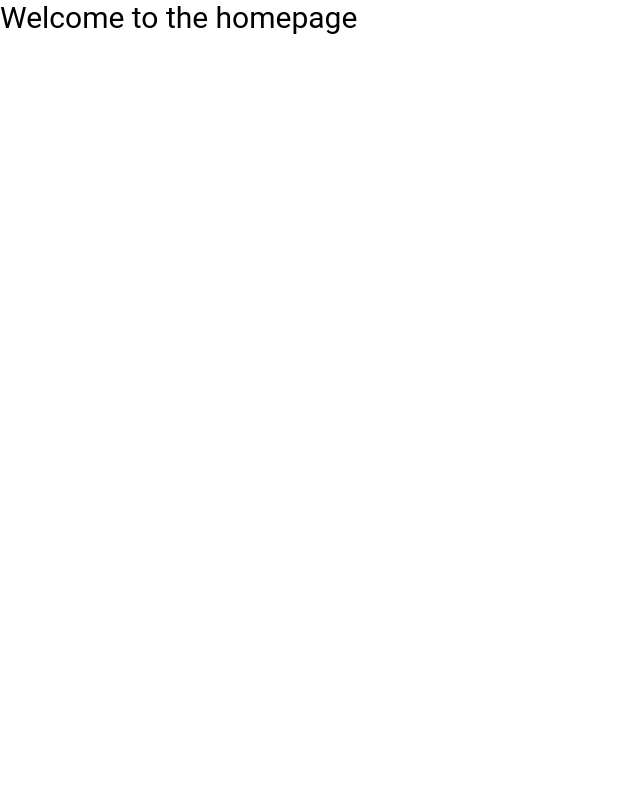
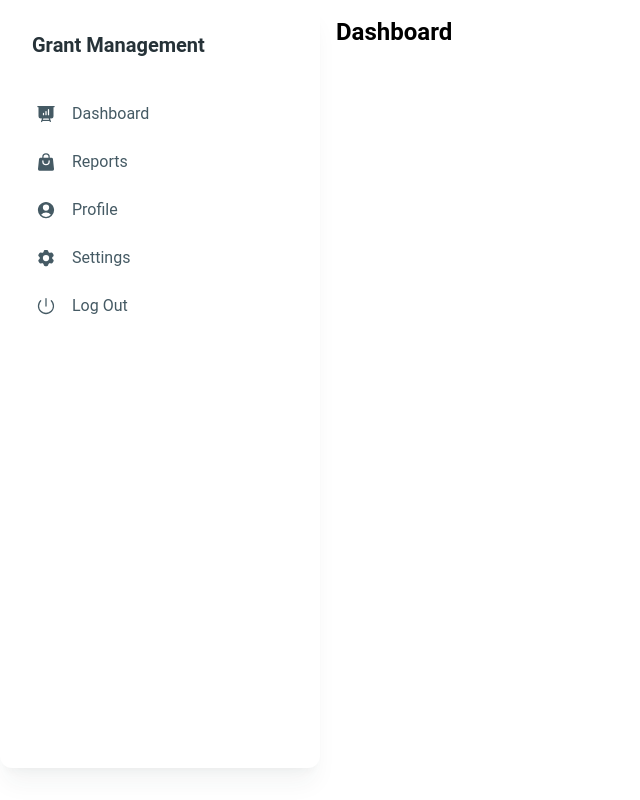
Before and after one commit to DaronAdams/grant-monitor, a React (Create React App) app in the folder frontend/: page / in a window 1280 px wide. Shown: the whole page, without its empty margins (0-640 px from the left). Built offline with nearby package versions, Linux system fonts and the light colour scheme.

Commit message:
Feat: Homepage Sidebar

```diff
--- a/frontend/package.json
+++ b/frontend/package.json
@@ -3,6 +3,7 @@
   "version": "0.1.0",
   "private": true,
   "dependencies": {
+    "@heroicons/react": "^2.0.18",
     "@material-tailwind/react": "^2.1.1",
     "@testing-library/jest-dom": "^5.17.0",
     "@testing-library/react": "^13.4.0",
--- /dev/null
+++ b/frontend/src/components/Sidebar.tsx
@@ -0,0 +1,58 @@
+import {
+  Card,
+  Typography,
+  List,
+  ListItem,
+  ListItemPrefix,
+} from "@material-tailwind/react";
+import {
+  PresentationChartBarIcon,
+  ShoppingBagIcon,
+  UserCircleIcon,
+  Cog6ToothIcon,
+  PowerIcon,
+} from "@heroicons/react/24/solid";
+
+export function HomePageSidebar() {
+  return (
+    <Card className="h-[calc(100vh-2rem)] w-full max-w-[20rem] p-4 shadow-xl shadow-blue-gray-900/5">
+      <div className="mb-2 p-4">
+        <Typography variant="h5" color="blue-gray">
+          Grant Management
+        </Typography>
+      </div>
+      <List>
+        <ListItem>
+          <ListItemPrefix>
+            <PresentationChartBarIcon className="h-5 w-5" />
+          </ListItemPrefix>
+          Dashboard
+        </ListItem>
+        <ListItem>
+          <ListItemPrefix>
+            <ShoppingBagIcon className="h-5 w-5" />
+          </ListItemPrefix>
+          Reports
+        </ListItem>
+        <ListItem>
+          <ListItemPrefix>
+            <UserCircleIcon className="h-5 w-5" />
+          </ListItemPrefix>
+          Profile
+        </ListItem>
+        <ListItem>
+          <ListItemPrefix>
+            <Cog6ToothIcon className="h-5 w-5" />
+          </ListItemPrefix>
+          Settings
+        </ListItem>
+        <ListItem>
+          <ListItemPrefix>
+            <PowerIcon className="h-5 w-5" />
+          </ListItemPrefix>
+          Log Out
+        </ListItem>
+      </List>
+    </Card>
+  );
+}
--- a/frontend/src/pages/Home.tsx
+++ b/frontend/src/pages/Home.tsx
@@ -1,6 +1,20 @@
+import { Card, Typography } from "@material-tailwind/react";
+import { HomePageSidebar } from "../components/Sidebar";
+
 const HomePage = () => {
     return (
-        <div className="text-3xl">Welcome to the homepage</div>
+        <>
+            <div className="flex flex-row">
+                <HomePageSidebar />
+                <div className="flex flex-col w-full">
+                    <div className="flex flex-row justify-between items-center p-4">
+                        <h1 className="text-2xl font-semibold">Dashboard</h1>
+                    </div>
+                </div>
+            </div>
+        </>
+
+
      );
 }
 
```
Also changed, not shown: 1 other file (tests, documents, lock files or other folders).
